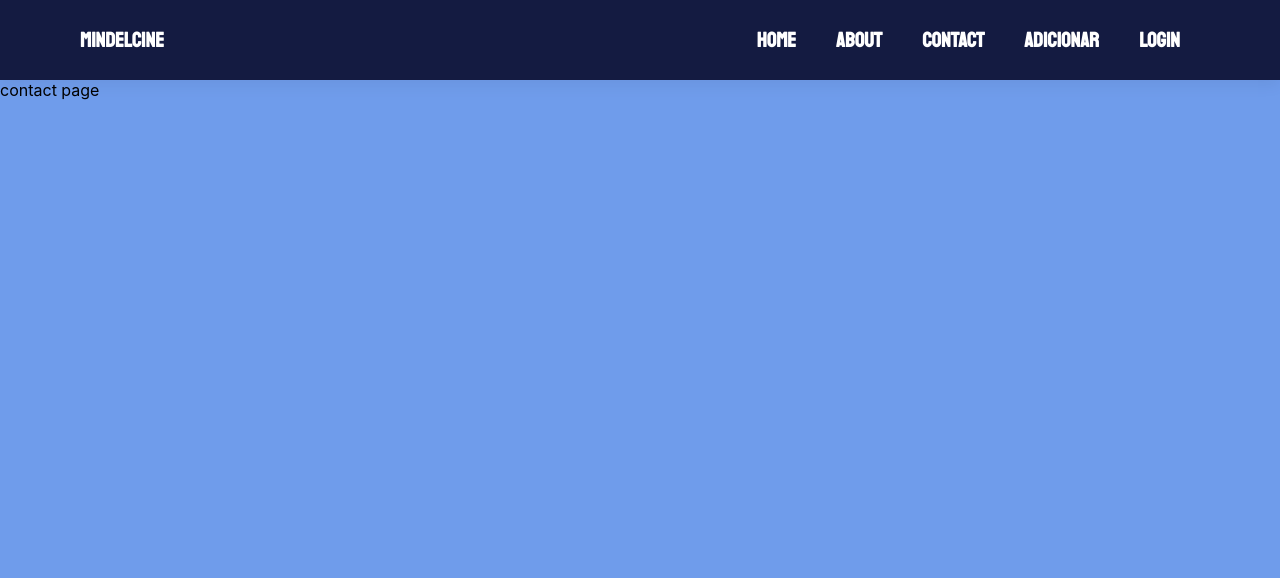
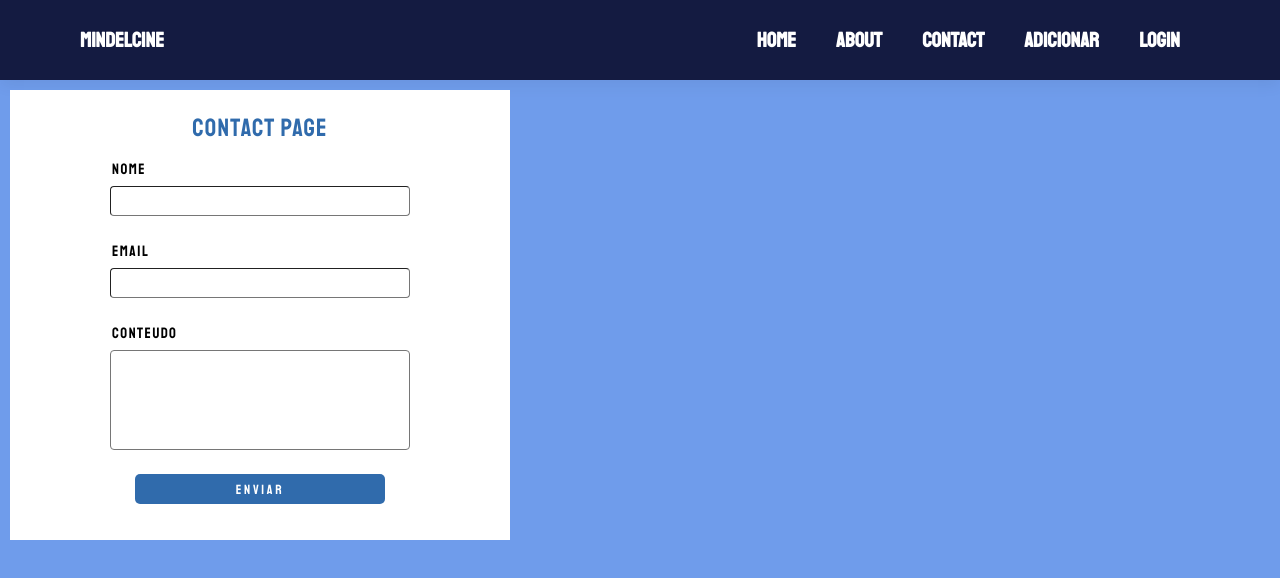
Before and after one commit to DiegoDSousa/Mindelocine, a React (Create React App) app: page /contact in a window 1280 px wide. Shown: the top 578 px of the page. Built offline with nearby package versions, Linux system fonts and the light colour scheme.

Commit message:
feat:contact page added

```diff
--- /dev/null
+++ b/src/components/contacto/contact.css
@@ -0,0 +1,85 @@
+.contact_card{
+    background-color: white;
+    padding: 10px;
+    display: flex;
+    align-items: center;
+    justify-content: center;
+    margin: 10px;
+    width: 500px;
+    height:450px;
+}
+.contact_form{
+    display: block;
+    align-items: center;
+    justify-content: center;
+}
+.contact_controler{
+    display: grid;
+    align-items: center;
+    justify-content: center;
+    orientation:portrait;
+    padding: 10px;
+    margin:4px;
+}
+
+.input_name-contacto{
+	display: grid;
+	font-family: "Staatliches", cursive;
+	color: black;
+	font-size: 15px;
+    margin: 2px;
+	letter-spacing: 0.1em;
+}
+
+.input-controler-contacto{
+    height: 30px;
+    margin-top: 5px;
+    width: 300px;
+    padding: 4px 4px 6px;
+    overflow: none;
+    font-family:"Montserrat", sans-serif;
+    margin-left: 6;
+    border-width: thin;
+    border-radius: 4px;
+}
+.input-controler-conteudo{
+    height: 100px;
+    margin-top: 5px;
+    padding: 4px 4px 6px;
+    width: 300px;
+    overflow: none;
+    font-family:"Montserrat", sans-serif;
+    resize:none;
+    margin-left: 6;
+    border-width: thin;
+    border-radius: 4px;
+}
+.input-controler-contacto:focus{
+    background-color: #d5e4fd;
+}
+
+
+.contact-button{
+    height: 30px;
+    width: 250px;
+    border-radius: 5px;
+    border:none;
+    background-color: #306BAC;
+    color:white;
+    font-family: "Staatliches", cursive;
+    letter-spacing: 0.2em;
+}
+
+.contact-button:hover{
+    cursor: pointer;
+}
+.contact_header{
+    display: flex;
+    justify-content: center;
+    align-items: center;
+    color: #306BAC;
+    font-family:"Staatliches", cursive;
+    font-size: 25px;
+    letter-spacing: 0.05em;
+    font-weight: 100;
+}
--- /dev/null
+++ b/src/components/contacto/contacto.js
@@ -0,0 +1,28 @@
+import React from "react"
+import "./contact.css"
+const Contact_page=()=>{
+    return(
+        <div className="contact_card">
+            <form className="contact_form">
+                <h1 className="contact_header">Contact page</h1>
+                <div className="contact_controler">
+                    <label className="input_name-contacto" >Nome</label>
+                    <input type="text" name="nome" className="input-controler-contacto"></input>
+                </div>
+                <div className="contact_controler">
+                    <label className="input_name-contacto">Email</label>
+                    <input type="email" name="email" className="input-controler-contacto"></input>
+                </div>
+                <div className="contact_controler">
+                    <label className="input_name-contacto">Conteudo</label>
+                    <textarea name="conteudo"className="input-controler-conteudo"></textarea>
+                </div>
+                <div className="contact_controler">
+                    <button className="contact-button">Enviar</button>
+                </div>
+            </form>
+        </div>
+
+    )
+}
+export default Contact_page
--- a/src/components/login/login.js
+++ b/src/components/login/login.js
@@ -9,7 +9,7 @@ import { SHA256 } from 'crypto-js';
 //import jwt from 'jsonwebtoken';
 
 function Login(){
-
+    const base_url="https://7fc3-197-255-136-12.eu.ngrok.io"
     const[userToken,setUserToken]=useState()
 
     const[userdata,setuserData]=useState({
@@ -29,7 +29,7 @@ function Login(){
         //falta verificacoes
         try{
             userdata.password=SHA256(userdata.password).toString()
-            informations=(await axios.post("https://7732-197-255-136-12.eu.ngrok.io/login_verefier",userdata)).data
+            informations=(await axios.post(base_url+"/login_verefier",userdata)).data
             setUserToken(informations[0].ID_USUARIO+"_"+userdata.nome+"_"+data_atual+"_"+informations[0].ADMIN_STATUS)
 
         }catch(erro){
--- a/src/components/movies/movie.js
+++ b/src/components/movies/movie.js
@@ -5,7 +5,8 @@ import './movie.css'
 
 
 const Movie=(props)=>{
-    const [selectedImage, setSelectedImage] = useState('https://7732-197-255-136-12.eu.ngrok.io/imagem/'+props.capa);
+    const base_url="https://7fc3-197-255-136-12.eu.ngrok.io"
+    const [selectedImage, setSelectedImage] = useState(base_url+'/imagem/'+props.capa);
     const handleImageChange = (event) => {
       setSelectedImage();
     };
--- a/src/components/movies/movieList.js
+++ b/src/components/movies/movieList.js
@@ -8,10 +8,11 @@ import axios from 'axios'
 
 const MovieList=(props)=>{
     const [Movies,setMovies]=useState([])
+    const base_url="https://7fc3-197-255-136-12.eu.ngrok.io"
     useEffect(()=>{
         const fetchAllMovies = async()=>{
             try{
-                const res= await axios.get("https://7732-197-255-136-12.eu.ngrok.io/movies")
+                const res= await axios.get(base_url+"/movies")
                 console.log(res)
                 console.log(res.data)
                 setMovies(res.data)
--- a/src/routes/Contacto.js
+++ b/src/routes/Contacto.js
@@ -1,8 +1,8 @@
 import React from "react";
-
+import Contact_page from "../components/contacto/contacto";
 const Contacto=()=>{
     return (
-        <p>contact page</p>
+        <Contact_page></Contact_page>
     )
 }
 export default Contacto
```
